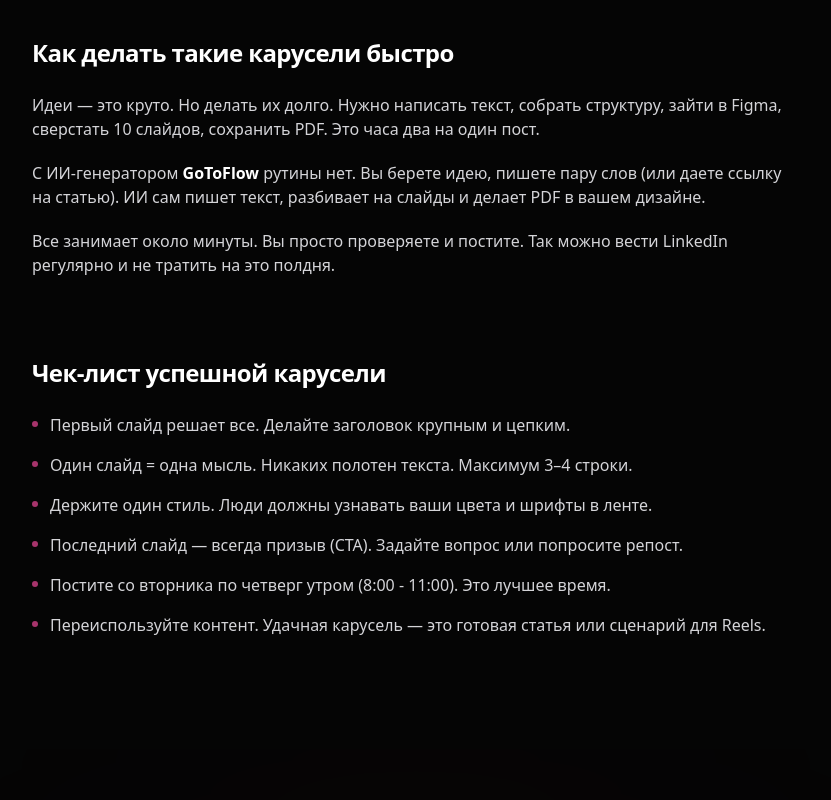
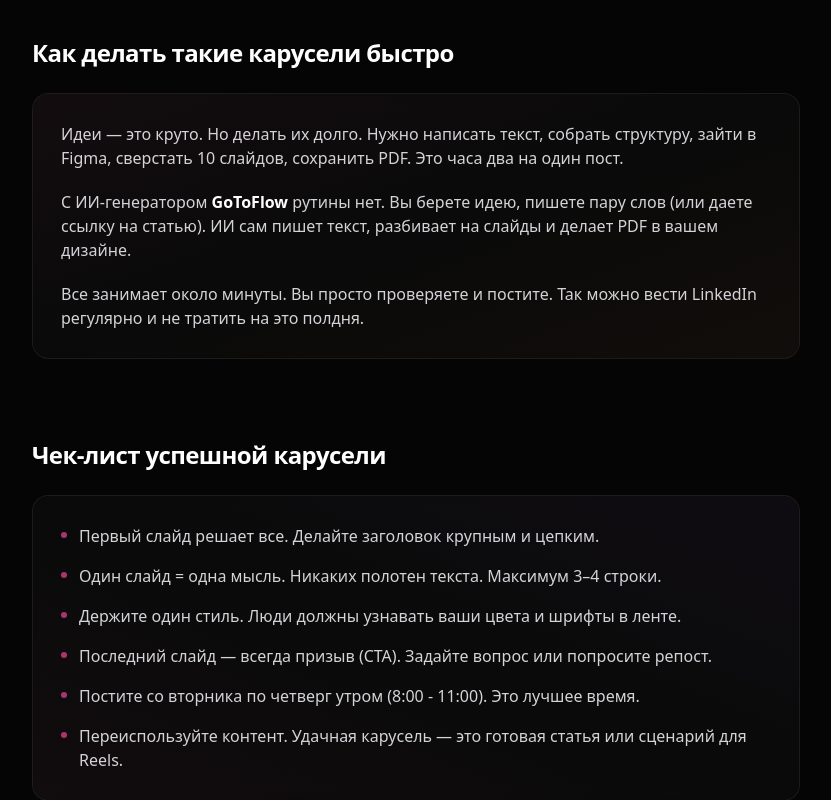
Before and after one commit to matteimikeska49-bot/gtf, a React (Vite) app: page /ru/blog/idei-karuselej-linkedin in a window 1280 px wide. Shown: the part 6920-7720 px from the top of the page, without its empty margins (224-1055 px from the left). Built offline with nearby package versions, Linux system fonts and the light colour scheme.

Commit message:
improve article key sections with glass cards

```diff
--- a/src/components/blog/LinkedInCarouselIdeasPage.jsx
+++ b/src/components/blog/LinkedInCarouselIdeasPage.jsx
@@ -290,7 +290,9 @@ const ArticleBody = () => (
 
       {/* ── How to create ── */}
       <Section title="How to Create These Carousels">
-        <div className="space-y-5">
+        <div className="relative p-5 md:p-7 rounded-2xl border border-white/[0.07] bg-white/[0.025] backdrop-blur-sm overflow-hidden">
+          <div className="absolute inset-0 bg-gradient-to-br from-pink-500/[0.04] via-transparent to-orange-500/[0.03] pointer-events-none" />
+          <div className="relative z-10 space-y-5">
             <p className="text-zinc-300 text-[15px] md:text-base leading-[1.85]">
               The traditional carousel process — writing copy, designing slides in Canva, formatting everything — takes 1 to 3 hours per carousel. Most creators don't have that time.
             </p>
@@ -301,11 +303,14 @@ const ArticleBody = () => (
               You control the tone of voice, structure, and final result. It removes the bottleneck between having an idea and publishing it.
             </p>
           </div>
+        </div>
       </Section>
 
       {/* ── Tips ── */}
       <Section title="Tips for High-Performing LinkedIn Carousels">
-        <ul className="space-y-4">
+        <div className="relative p-5 md:p-7 rounded-2xl border border-white/[0.07] bg-white/[0.025] backdrop-blur-sm overflow-hidden">
+          <div className="absolute inset-0 bg-gradient-to-bl from-purple-500/[0.03] via-transparent to-pink-500/[0.03] pointer-events-none" />
+          <ul className="relative z-10 space-y-4">
             {[
               'Start with a bold, specific hook on slide 1 — the scroll-stopper matters most',
               'Keep each slide to one clear idea, 2 to 4 short lines max',
@@ -320,6 +325,7 @@ const ArticleBody = () => (
               </li>
             ))}
           </ul>
+        </div>
       </Section>
 
     </div>
--- a/src/components/blog/LinkedInCarouselIdeasPageRu.jsx
+++ b/src/components/blog/LinkedInCarouselIdeasPageRu.jsx
@@ -294,7 +294,9 @@ const ArticleBody = () => (
 
       {/* ── How to create ── */}
       <Section title="Как делать такие карусели быстро">
-        <div className="space-y-5">
+        <div className="relative p-5 md:p-7 rounded-2xl border border-white/[0.07] bg-white/[0.025] backdrop-blur-sm overflow-hidden">
+          <div className="absolute inset-0 bg-gradient-to-br from-pink-500/[0.04] via-transparent to-orange-500/[0.03] pointer-events-none" />
+          <div className="relative z-10 space-y-5">
             <p className="text-zinc-300 text-[15px] md:text-base leading-[1.85]">
               Идеи — это круто. Но делать их долго. Нужно написать текст, собрать структуру, зайти в Figma, сверстать 10 слайдов, сохранить PDF. Это часа два на один пост.
             </p>
@@ -305,11 +307,14 @@ const ArticleBody = () => (
               Все занимает около минуты. Вы просто проверяете и постите. Так можно вести LinkedIn регулярно и не тратить на это полдня.
             </p>
           </div>
+        </div>
       </Section>
 
       {/* ── Tips ── */}
       <Section title="Чек-лист успешной карусели">
-        <ul className="space-y-4">
+        <div className="relative p-5 md:p-7 rounded-2xl border border-white/[0.07] bg-white/[0.025] backdrop-blur-sm overflow-hidden">
+          <div className="absolute inset-0 bg-gradient-to-bl from-purple-500/[0.03] via-transparent to-pink-500/[0.03] pointer-events-none" />
+          <ul className="relative z-10 space-y-4">
             {[
               'Первый слайд решает все. Делайте заголовок крупным и цепким.',
               'Один слайд = одна мысль. Никаких полотен текста. Максимум 3–4 строки.',
@@ -324,6 +329,7 @@ const ArticleBody = () => (
               </li>
             ))}
           </ul>
+        </div>
       </Section>
 
     </div>
```
Lines whose indentation alone changed are shown as unchanged.
